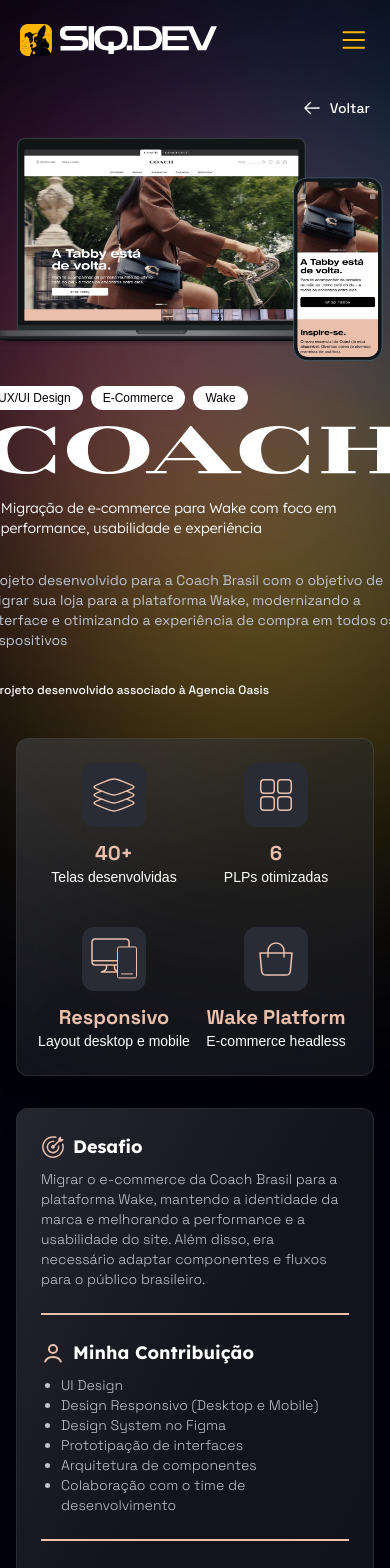
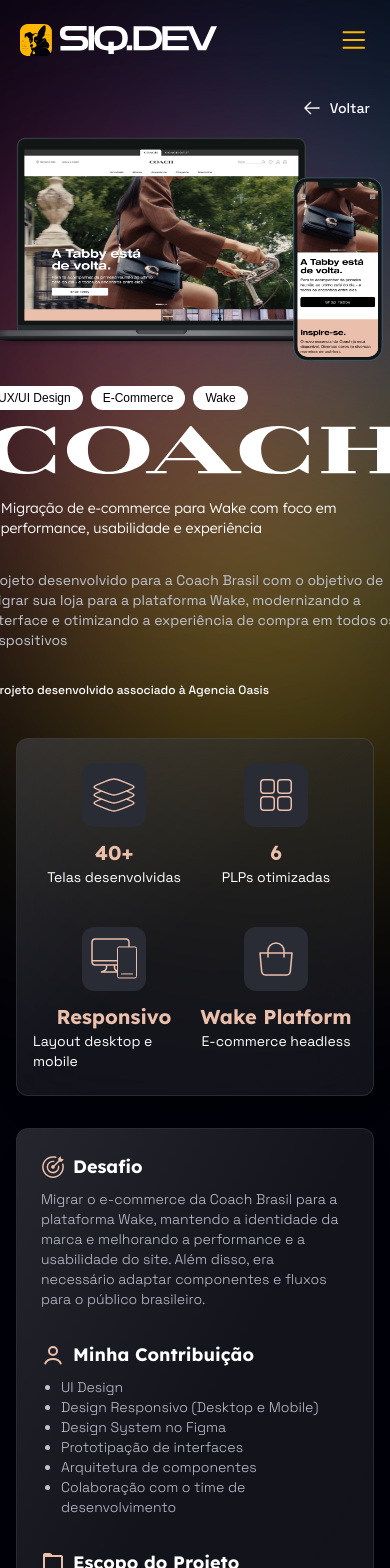
Before and after one commit to itsmesiq/portfolio, a Next.js app: page /cases/coach in a window 390 px wide. Shown: the top 1568 px of the page. Built offline with nearby package versions, Linux system fonts and the light colour scheme.

Commit message:
fix: update layout and styling in CaseInfo and MyProcess components for better responsivity

```diff
--- a/src/app/layout.tsx
+++ b/src/app/layout.tsx
@@ -66,7 +66,8 @@
   return (
     <html
       lang="pt-BR"
-      className={`${spaceGrotesk.variable} ${lexend.variable} h-full antialiased`}
+      data-scroll-behavior="smooth"
+      className={`${spaceGrotesk.variable} ${lexend.variable} h-full antialiased scroll-smooth`}
       suppressHydrationWarning
     >
       <body className="min-h-full flex flex-col overflow-x-hidden">
--- a/src/components/CasesPage/CaseInfo.tsx
+++ b/src/components/CasesPage/CaseInfo.tsx
@@ -14,7 +14,7 @@
 export function Highlights({ project }: CaseProps) {
     return (
         <section className="w-full mb-8 px-4 sm:px-10 md:px-6 lg:px-10 xl:px-16">
-            <GlassCard className="px-4 py-6 md:px-6 lg:px-8 xl:py-8 xl:px-16">
+            <GlassCard className="px-4 py-6 md:px-6 lg:px-8 xl:px-10 xl:py-8 2xl:px-16">
                 <div className="grid grid-cols-2 justify-between gap-y-10 md:grid-cols-[auto_4px_auto_4px_auto_4px_auto]">
                     {project.highlights.map((highlight, index) => (
                         <Fragment key={index}>
@@ -23,8 +23,8 @@
                                     <highlight.icon className="size-12 md:size-8 xl:size-12" style={{ color: project.color }} />
                                 </div>
                                 <div className="flex flex-col items-center lg:items-start">
-                                    <span className="font-sans font-bold text-xl md:text-lg xl:text-xl" style={{ color: project.color }}>{highlight.title}</span>
-                                    <p className="text-foreground font-normal text-sm md:text-xs xl:text-sm">{highlight.subtitle}</p>
+                                    <span className="font-heading font-bold text-xl md:text-lg xl:text-xl" style={{ color: project.color }}>{highlight.title}</span>
+                                    <p className="font-sans text-foreground font-normal text-sm md:text-xs xl:text-sm">{highlight.subtitle}</p>
                                 </div>
                             </div>
 
@@ -42,17 +42,17 @@
 export function ProjectDescription({ project }: CaseProps) {
     return (
         <section className="w-full mb-8 px-4 sm:px-10 md:px-6 lg:px-10 xl:px-16">
-            <GlassCard className="px-6 py-6 md:py-5 md:px-5 lg:py-6 lg:px-8 xl:py-8 xl:px-16">
-                <div className="flex flex-col gap-6 md:gap-0 md:flex-row md:justify-between items-start">
-                    <div className="max-w-none md:max-w-45 lg:max-w-56.25 xl:max-w-70">
+            <GlassCard className="px-6 py-6 md:py-5 md:px-5 lg:py-6 lg:px-8 xl:px-10 xl:py-8 2xl:px-16">
+                <div className="grid grid-cols-1 gap-8 md:grid-cols-2 justify-between lg:grid-cols-[auto_4px_auto_4px_auto]">
+                    <div className="md:col-span-2 lg:col-span-1">
                         <div className="flex items-center gap-2 font-heading font-bold mb-2 lg:mb-4">
                             <ChallengeIcon className="size-6 md:size-4 lg:size-5 xl:size-6" style={{ color: project.color }} alt="Desafio Icon" />
                             <h2 className="text-lg md:text-sm lg:text-base xl:text-xl">Desafio</h2>
                         </div>
-                        <p className="font-sans text-muted font-light text-sm md:text-xs xl:text-sm">{project.challenge}</p>
+                        <p className="lg:max-w-62.5 2xl:max-w-90 font-sans text-muted font-light text-sm md:text-xs xl:text-sm">{project.challenge}</p>
                     </div>
-                    <div className="w-full h-0.5 md:h-auto md:w-0.5 self-stretch" style={{ backgroundColor: project.color }}></div>
-                    <div className="max-w-none md:max-w-50 lg:max-w-85">
+                    <div className="hidden lg:block w-0.5 self-stretch" style={{ backgroundColor: project.color }}></div>
+                    <div className="">
                         <div className="flex items-center gap-2 font-heading font-bold mb-2 lg:mb-4">
                             <ContributionIcon className="size-6 md:size-4 lg:size-5 xl:size-6" style={{ color: project.color }} alt="Minha Contribuição Icon" />
                             <h2 className="text-lg md:text-sm lg:text-base xl:text-xl">Minha Contribuição</h2>
@@ -65,8 +65,8 @@
                             ))}
                         </ul>
                     </div>
-                    <div className="w-full h-0.5 md:h-auto md:w-0.5 self-stretch" style={{ backgroundColor: project.color }}></div>
-                     <div className="max-w-none md:max-w-50 lg:max-w-95">
+                    <div className="hidden lg:block w-0.5 self-stretch" style={{ backgroundColor: project.color }}></div>
+                    <div className="">
                         <div className="flex items-center gap-2 font-heading font-bold mb-2 lg:mb-4">
                             <ScopeIcon className="size-6 md:size-4 lg:size-5 xl:size-6" style={{ color: project.color }} alt="Escopo do Projeto Icon" />
                             <h2 className="text-lg md:text-sm lg:text-base xl:text-xl">Escopo do Projeto</h2>
@@ -88,8 +88,8 @@
 export function MyProcess({ color }: ProcessProps) {
     return (
         <section className="w-full mb-16 lg:mb-22 px-4 sm:px-10 md:px-6 lg:px-10 xl:px-16">
-            <GlassCard className="py-6 px-6 md:py-5 md:px-5 lg:py-6 lg:px-8 xl:py-8 xl:px-16">
-                <div className="flex flex-col items-center md:flex-row md:items-start md:justify-center gap-6 lg:gap-8 xl:gap-20">
+            <GlassCard className="py-6 px-6 md:py-5 md:px-5 lg:py-6 lg:px-8 xl:px-10 xl:py-8 2xl:px-16">
+                <div className="flex flex-col items-center md:flex-row md:items-start md:justify-center gap-6 lg:gap-8 xl:gap-16">
                     <h2 className="font-heading text-lg md:text-sm font-bold w-full text-center md:text-left lg:text-base xl:text-xl md:w-[12%] xl:w-[12%] ">Meu Processo</h2>
                     <div className="flex flex-wrap justify-center gap-10 sm:gap-0 sm:justify-between items-start w-full md:w-[88%] xl:w-[88%] ">
                         <div className="max-w-15 md:max-w-20.75 flex flex-col items-center gap-3">
@@ -112,7 +112,7 @@
                             <h3 className="font-sans text-xs xl:text-sm text-muted font-light text-center">Prototipação</h3>
                         </div>
                         <div className="hidden sm:block w-1 h-1 rounded-full my-5.5" style={{ backgroundColor: color }}></div>
-                        <div className="max-w-25 flex flex-col items-center gap-3">
+                        <div className="max-w-25 xl:max-w-30 flex flex-col items-center gap-3">
                             <ProcessHandoff className="size-12" />
                             <h3 className="font-sans text-xs xl:text-sm text-muted font-light text-center">Handoff para desenvolvimento</h3>
                         </div>
```
